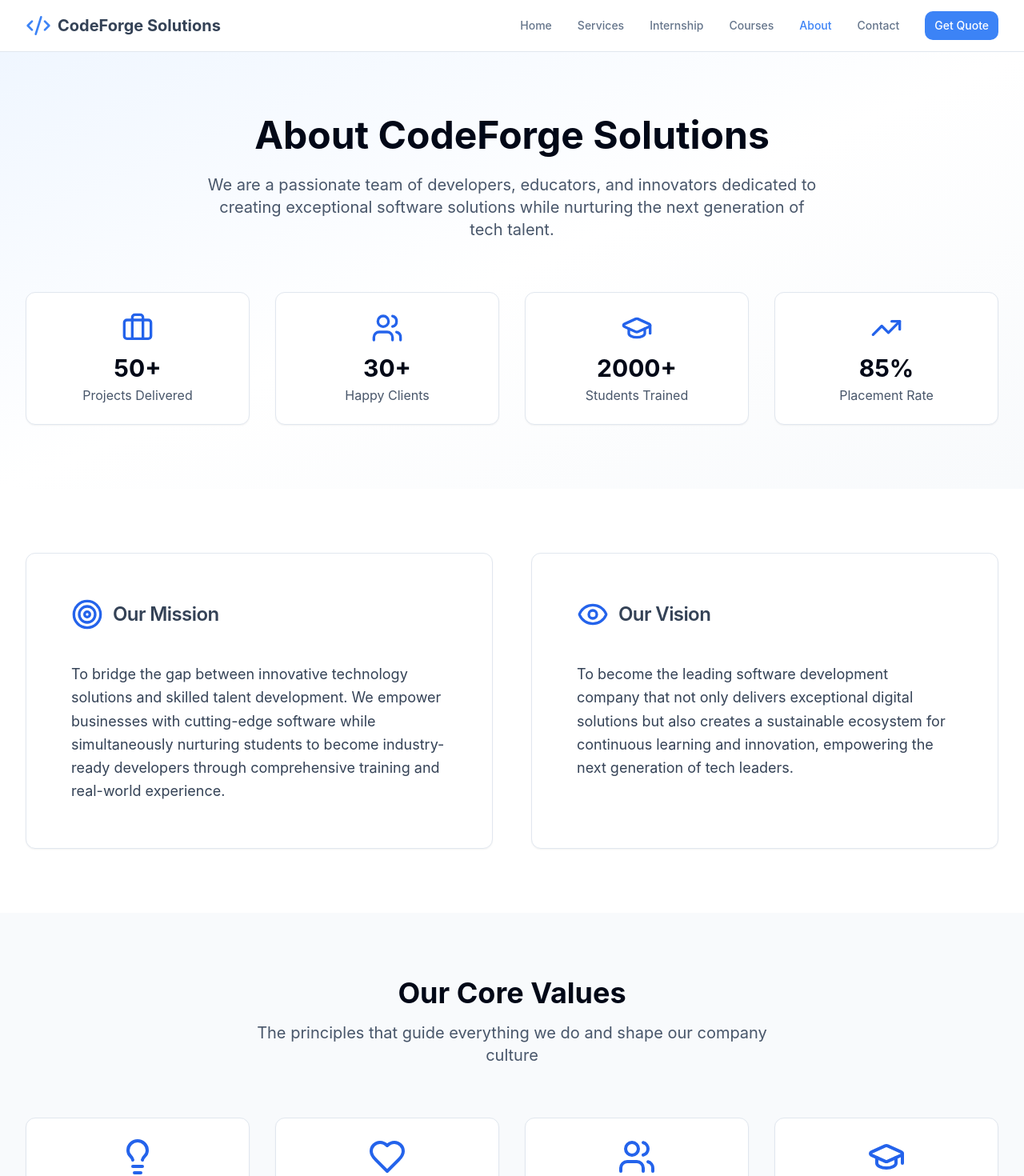
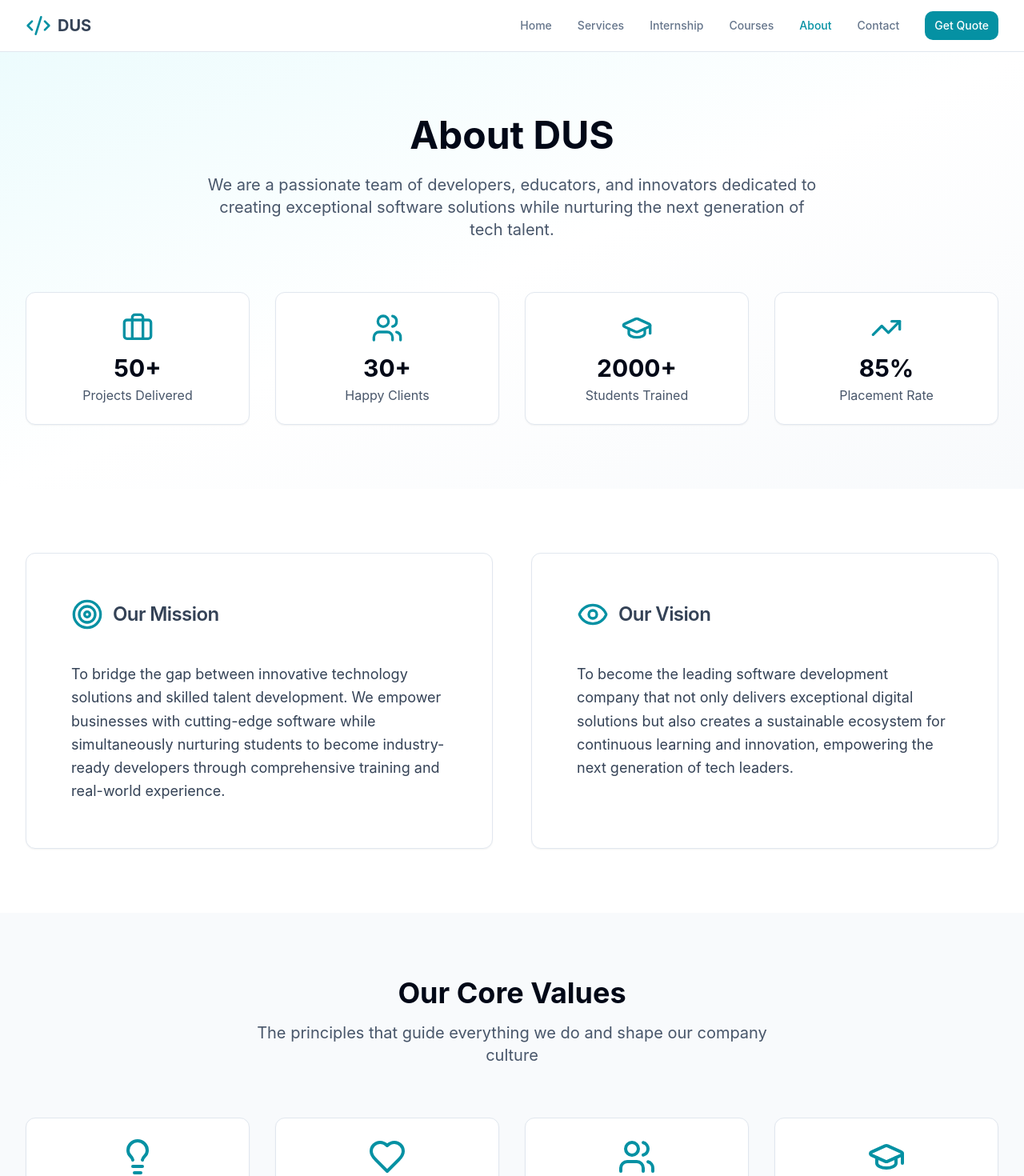
Before and after one commit to ss-infotech2024/DUS, a React (Vite) app: page /about in a window 1280 px wide. Shown: the top 1470 px of the page at 80% size. Built offline with nearby package versions, Linux system fonts and the light colour scheme.

Commit message:
color change

```diff
--- a/client/components/Layout.tsx
+++ b/client/components/Layout.tsx
@@ -25,7 +25,7 @@ export function Layout({ children }: { children: React.ReactNode }) {
             {/* Logo */}
             <Link to="/" className="flex items-center space-x-2">
               <Code2 className="h-8 w-8 text-primary" />
-              <span className="text-xl font-bold text-foreground">CodeForge Solutions</span>
+              <span className="text-xl font-bold text-foreground">DUS</span>
             </Link>
 
             {/* Desktop Navigation */}
@@ -102,7 +102,7 @@ export function Layout({ children }: { children: React.ReactNode }) {
             <div className="col-span-1 md:col-span-2">
               <div className="flex items-center space-x-2 mb-4">
                 <Code2 className="h-8 w-8 text-blue-500" />
-                <span className="text-xl font-bold">CodeForge Solutions</span>
+                <span className="text-xl font-bold">DUS</span>
               </div>
               <p className="text-gray-300 mb-6 max-w-md">
                 Innovating Code. Empowering Talent. We specialize in client-based software development,
@@ -161,7 +161,7 @@ export function Layout({ children }: { children: React.ReactNode }) {
           <div className="border-t border-gray-800 mt-8 pt-8">
             <div className="flex flex-col md:flex-row justify-between items-center">
               <p className="text-gray-400 text-sm">
-                © 2024 CodeForge Solutions. All rights reserved.
+                © 2024 DUS. All rights reserved.
               </p>
               <div className="flex space-x-6 mt-4 md:mt-0">
                 <Link to="/privacy" className="text-gray-400 hover:text-blue-500 text-sm transition-colors">
--- a/client/global.css
+++ b/client/global.css
@@ -2,12 +2,12 @@
 @tailwind components;
 @tailwind utilities;
 
-@import url('https://fonts.googleapis.com/css2?family=Inter:wght@300;400;500;600;700;800;900&display=swap');
+/* @import url('https://fonts.googleapis.com/css2?family=Inter:wght@300;400;500;600;700;800;900&display=swap'); */
 
 @layer base {
   /**
-   * CodeForge Solutions - Modern tech color palette
-   * Tailwind CSS theme with blue, gray, and white focus
+   * DUS - Modern tech color palette
+   * Tailwind CSS theme with cyan, gray, and white focus
    */
   :root {
     --background: 0 0% 100%;
@@ -19,21 +19,23 @@
     --popover: 0 0% 100%;
     --popover-foreground: 215 25% 27%;
 
-    --primary: 217 91% 60%;
+    /* Cyan Theme */
+    --primary: 187 94% 33%; /* cyan-600 */
     --primary-foreground: 0 0% 100%;
-    --primary-50: 214 100% 97%;
-    --primary-100: 214 95% 93%;
-    --primary-500: 217 91% 60%;
-    --primary-600: 221 83% 53%;
-    --primary-700: 224 76% 48%;
-    --primary-900: 226 71% 40%;
+    --primary-50: 185 81% 96%;   /* cyan-50 */
+    --primary-100: 187 85% 89%;  /* cyan-100 */
+    --primary-500: 187 94% 40%;  /* cyan-500 */
+    --primary-600: 187 94% 33%;  /* cyan-600 */
+    --primary-700: 187 80% 29%;  /* cyan-700 */
+    --primary-900: 187 85% 20%;  /* cyan-900 */
 
-    --blue-50: 214 100% 97%;
-    --blue-100: 214 95% 93%;
-    --blue-500: 217 91% 60%;
-    --blue-600: 221 83% 53%;
-    --blue-700: 224 76% 48%;
-    --blue-900: 226 71% 40%;
+    /* Aliases (was blue, now cyan) */
+    --blue-50: 185 81% 96%;
+    --blue-100: 187 85% 89%;
+    --blue-500: 187 94% 40%;
+    --blue-600: 187 94% 33%;
+    --blue-700: 187 80% 29%;
+    --blue-900: 187 85% 20%;
 
     --gray-50: 210 40% 98%;
     --gray-100: 210 40% 96%;
@@ -59,18 +61,18 @@
 
     --border: 214 32% 91%;
     --input: 214 32% 91%;
-    --ring: 217 91% 60%;
+    --ring: 187 94% 33%;
 
     --radius: 0.75rem;
 
     --sidebar-background: 0 0% 98%;
     --sidebar-foreground: 215 25% 27%;
-    --sidebar-primary: 217 91% 60%;
+    --sidebar-primary: 187 94% 33%;
     --sidebar-primary-foreground: 0 0% 98%;
-    --sidebar-accent: 214 100% 97%;
+    --sidebar-accent: 185 81% 96%;
     --sidebar-accent-foreground: 215 25% 27%;
     --sidebar-border: 214 32% 91%;
-    --sidebar-ring: 217 91% 60%;
+    --sidebar-ring: 187 94% 33%;
   }
 
   .dark {
@@ -83,21 +85,22 @@
     --popover: 217 33% 17%;
     --popover-foreground: 210 40% 98%;
 
-    --primary: 217 91% 60%;
+    /* Cyan Theme Dark Mode */
+    --primary: 187 94% 40%; /* cyan-500 for better contrast */
     --primary-foreground: 0 0% 100%;
-    --primary-50: 226 71% 40%;
-    --primary-100: 224 76% 48%;
-    --primary-500: 217 91% 60%;
-    --primary-600: 221 83% 53%;
-    --primary-700: 224 76% 48%;
-    --primary-900: 226 71% 40%;
+    --primary-50: 187 85% 20%;
+    --primary-100: 187 80% 29%;
+    --primary-500: 187 94% 40%;
+    --primary-600: 187 94% 33%;
+    --primary-700: 187 80% 29%;
+    --primary-900: 187 85% 20%;
 
-    --blue-50: 226 71% 40%;
-    --blue-100: 224 76% 48%;
-    --blue-500: 217 91% 60%;
-    --blue-600: 221 83% 53%;
-    --blue-700: 224 76% 48%;
-    --blue-900: 226 71% 40%;
+    --blue-50: 187 85% 20%;
+    --blue-100: 187 80% 29%;
+    --blue-500: 187 94% 40%;
+    --blue-600: 187 94% 33%;
+    --blue-700: 187 80% 29%;
+    --blue-900: 187 85% 20%;
 
     --gray-50: 222 84% 5%;
     --gray-100: 217 33% 17%;
@@ -123,16 +126,16 @@
 
     --border: 217 33% 17%;
     --input: 217 33% 17%;
-    --ring: 217 91% 60%;
+    --ring: 187 94% 40%;
 
     --sidebar-background: 217 33% 17%;
     --sidebar-foreground: 210 40% 98%;
-    --sidebar-primary: 217 91% 60%;
+    --sidebar-primary: 187 94% 40%;
     --sidebar-primary-foreground: 0 0% 100%;
     --sidebar-accent: 215 25% 27%;
     --sidebar-accent-foreground: 210 40% 98%;
     --sidebar-border: 215 25% 27%;
-    --sidebar-ring: 217 91% 60%;
+    --sidebar-ring: 187 94% 40%;
   }
 }
 
@@ -210,12 +213,12 @@ html {
 }
 
 ::-webkit-scrollbar-thumb {
-  background: linear-gradient(135deg, #3b82f6, #8b5cf6);
+  background: linear-gradient(135deg, #06b6d4, #0891b2); /* cyan-500 → cyan-700 */
   border-radius: 4px;
 }
 
 ::-webkit-scrollbar-thumb:hover {
-  background: linear-gradient(135deg, #2563eb, #7c3aed);
+  background: linear-gradient(135deg, #0891b2, #164e63); /* cyan-700 → cyan-900 */
 }
 
 /* Glass morphism effect */
@@ -225,9 +228,9 @@ html {
   border: 1px solid rgba(255, 255, 255, 0.2);
 }
 
-/* Gradient text */
+/* Gradient text (cyan theme) */
 .gradient-text {
-  background: linear-gradient(135deg, #3b82f6, #8b5cf6, #ec4899);
+  background: linear-gradient(135deg, #06b6d4, #0891b2, #164e63); /* cyan shades */
   background-size: 200% 200%;
   animation: gradient 3s ease infinite;
   -webkit-background-clip: text;
--- a/client/pages/About.tsx
+++ b/client/pages/About.tsx
@@ -166,7 +166,7 @@ export default function About() {
         <div className="max-w-7xl mx-auto px-4 sm:px-6 lg:px-8">
           <div className="text-center mb-16">
             <h1 className="text-4xl lg:text-5xl font-bold text-gray-900 mb-6">
-              About CodeForge Solutions
+              About DUS
             </h1>
             <p className="text-xl text-gray-600 max-w-3xl mx-auto mb-8">
               We are a passionate team of developers, educators, and innovators dedicated to creating
--- a/client/pages/Index.tsx
+++ b/client/pages/Index.tsx
@@ -62,7 +62,7 @@ const testimonials = [
   {
     name: 'Sarah Johnson',
     role: 'CTO at TechStart',
-    content: 'CodeForge Solutions delivered an exceptional web application that exceeded our expectations. Their team is professional, skilled, and truly understands modern development.',
+    content: 'DUS delivered an exceptional web application that exceeded our expectations. Their team is professional, skilled, and truly understands modern development.',
     rating: 5
   },
   {
@@ -142,7 +142,7 @@ export default function Index() {
                 <span className="bg-gradient-to-r from-blue-600 to-purple-600 bg-clip-text text-transparent"> Excellence</span>
               </h2>
               <p className="text-xl text-gray-600 mb-8 leading-relaxed">
-                CodeForge Solutions is a premier software development company that bridges the gap between
+                DUS is a premier software development company that bridges the gap between
                 innovative technology solutions and talent development. We create robust, scalable applications
                 for businesses while empowering the next generation of developers.
               </p>
--- a/client/pages/Services.tsx
+++ b/client/pages/Services.tsx
@@ -280,7 +280,7 @@ export default function Services() {
         <div className="max-w-7xl mx-auto px-4 sm:px-6 lg:px-8">
           <div className="text-center mb-16">
             <h2 className="text-3xl lg:text-4xl font-bold text-gray-900 mb-4">
-              Why Choose CodeForge Solutions?
+              Why Choose DUS?
             </h2>
           </div>
 
--- a/index.html
+++ b/index.html
@@ -3,7 +3,7 @@
   <head>
     <meta charset="UTF-8" />
     <meta name="viewport" content="width=device-width, initial-scale=1.0" />
-    <title>Hello world project</title>
+    <title>DUS</title>
   </head>
 
   <body>
```
